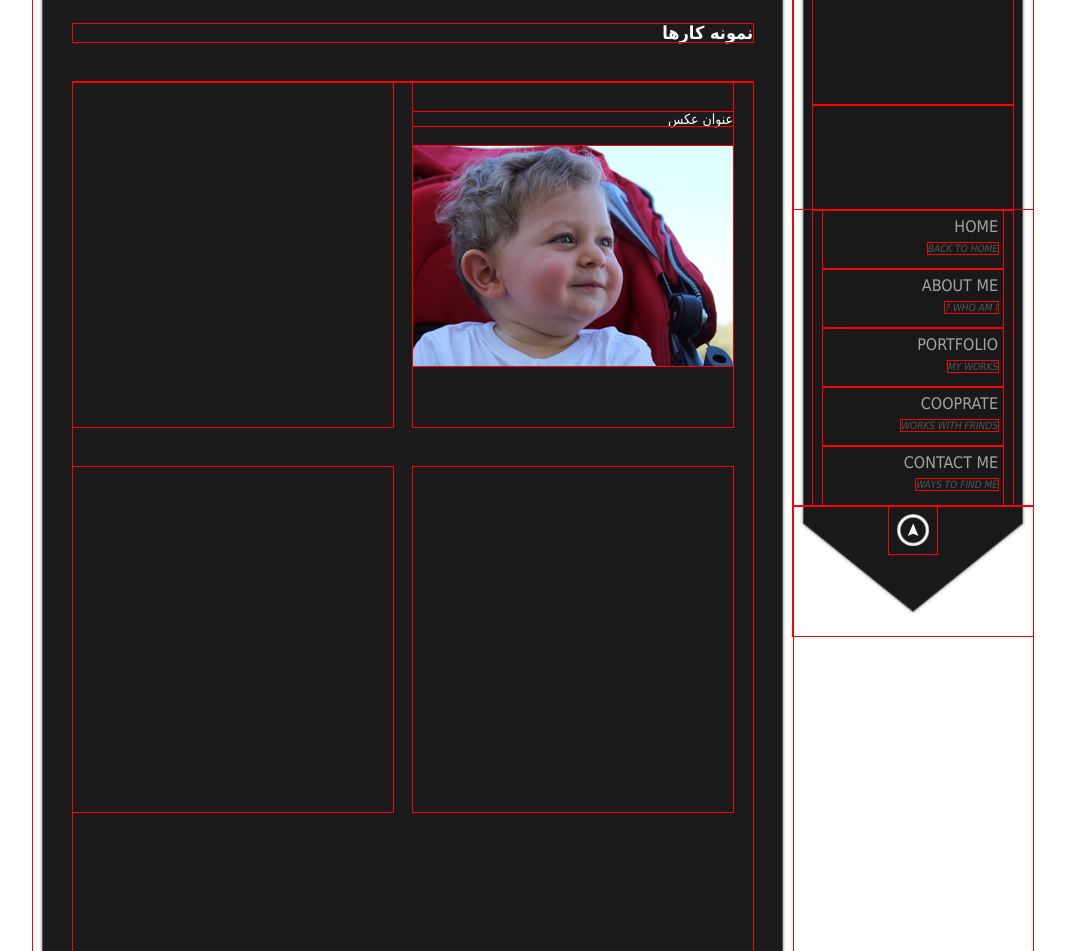
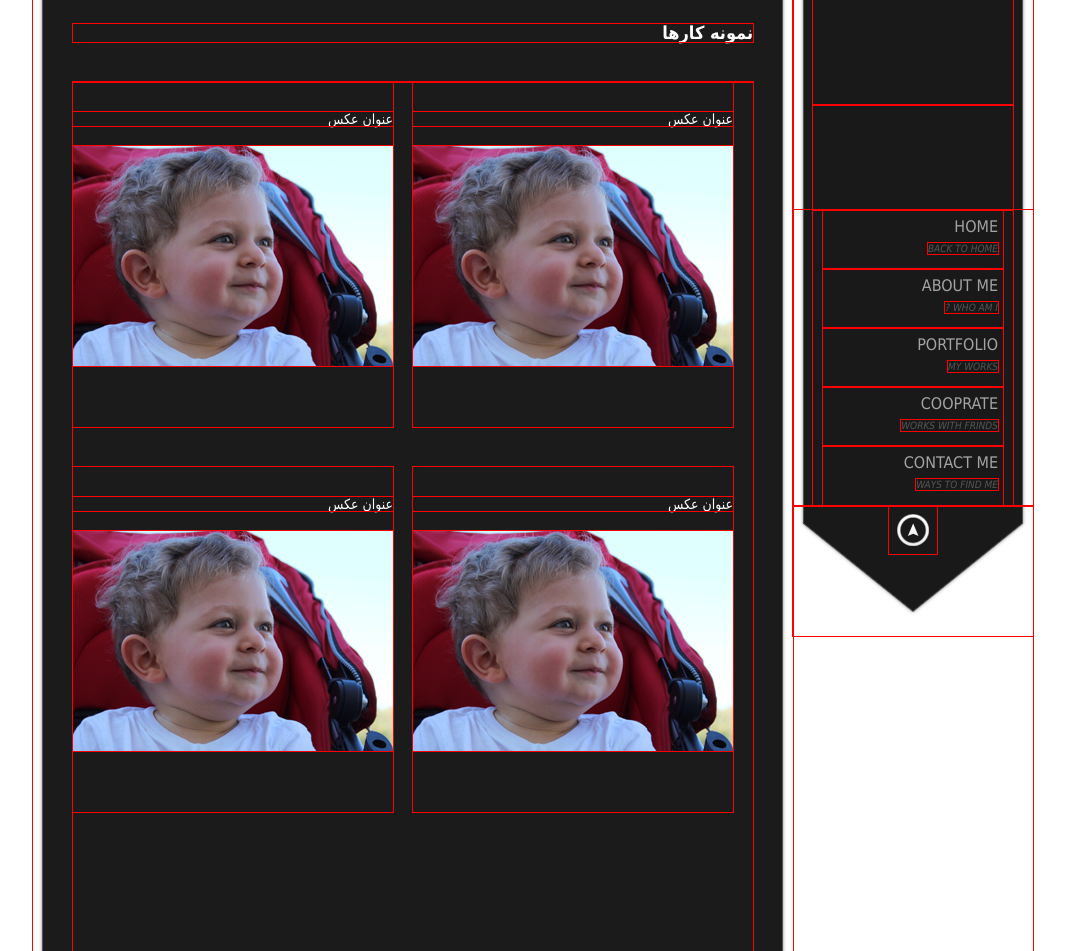
Before and after one commit to 1Tuts/cyrusbphotography-w2-project, a PHP site: page /works.php in a window 1280 px wide. Shown: the top 951 px of the page, without its empty margins (107-1172 px from the left). Run offline with PHP 8.4, Linux system fonts and the light colour scheme.

Commit message:
some little changes

```diff
--- a/works.php
+++ b/works.php
@@ -48,9 +48,39 @@
 						</div>
 
 					</li>
-					<li></li>
-					<li></li>
-					<li></li>
+					<li>
+						<h3>
+							<a href="images/work-big.jpg">عنوان عکس</a>
+						</h3>
+						<div class="image-holder">
+							<a class="gallery-image" href="images/work-big.jpg"> <!--link to big image-->
+								<img src="images/works/1.png" width="320" height="220"/>
+							</a>
+						</div>
+
+					</li>
+					<li>
+						<h3>
+							<a href="images/work-big.jpg">عنوان عکس</a>
+						</h3>
+						<div class="image-holder">
+							<a class="gallery-image" href="images/work-big.jpg"> <!--link to big image-->
+								<img src="images/works/1.png" width="320" height="220"/>
+							</a>
+						</div>
+
+					</li>
+					<li>
+						<h3>
+							<a href="images/work-big.jpg">عنوان عکس</a>
+						</h3>
+						<div class="image-holder">
+							<a class="gallery-image" href="images/work-big.jpg"> <!--link to big image-->
+								<img src="images/works/1.png" width="320" height="220"/>
+							</a>
+						</div>
+
+					</li>
 				</ul>
 			</div>
 		</div>
```
